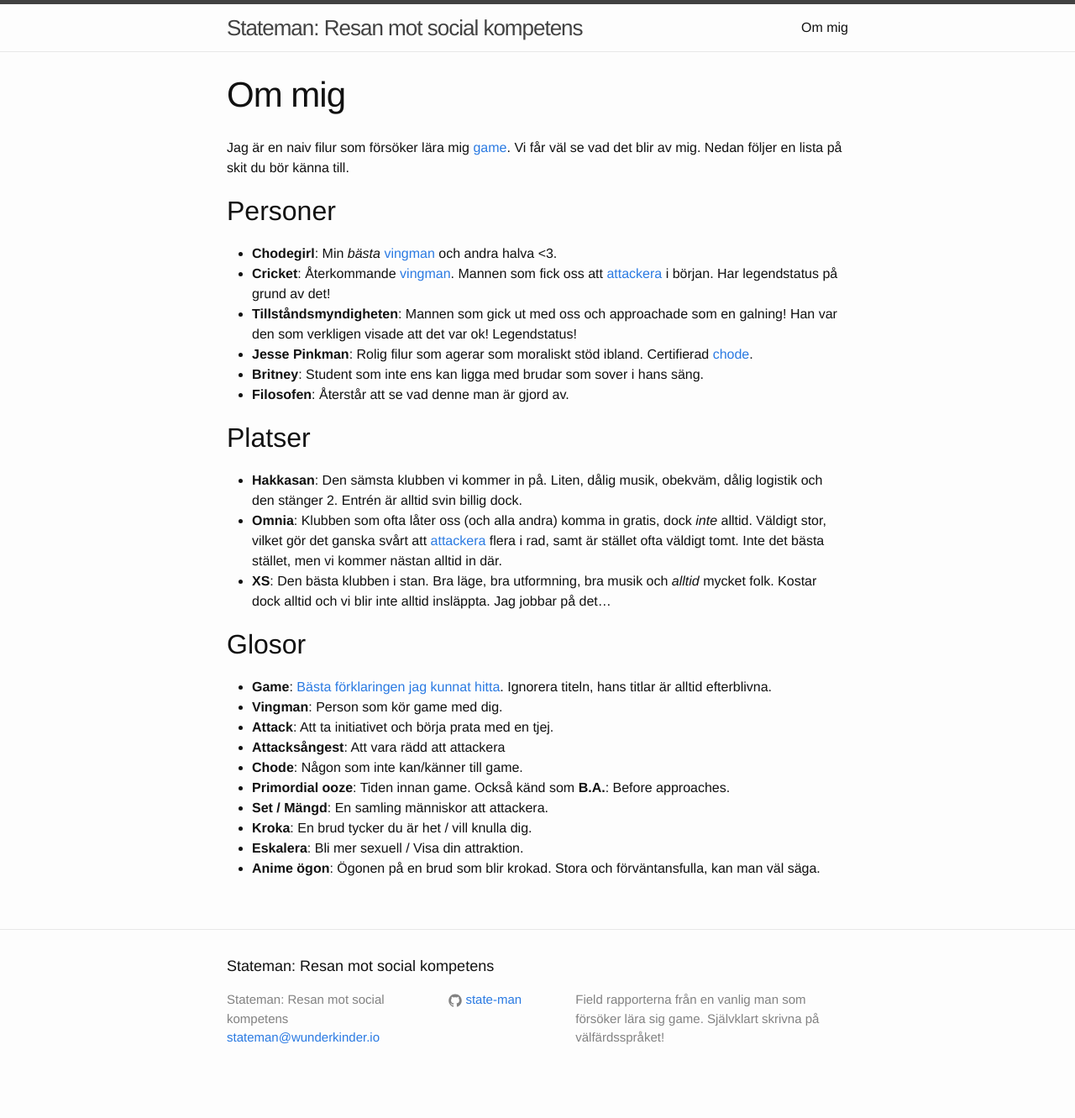
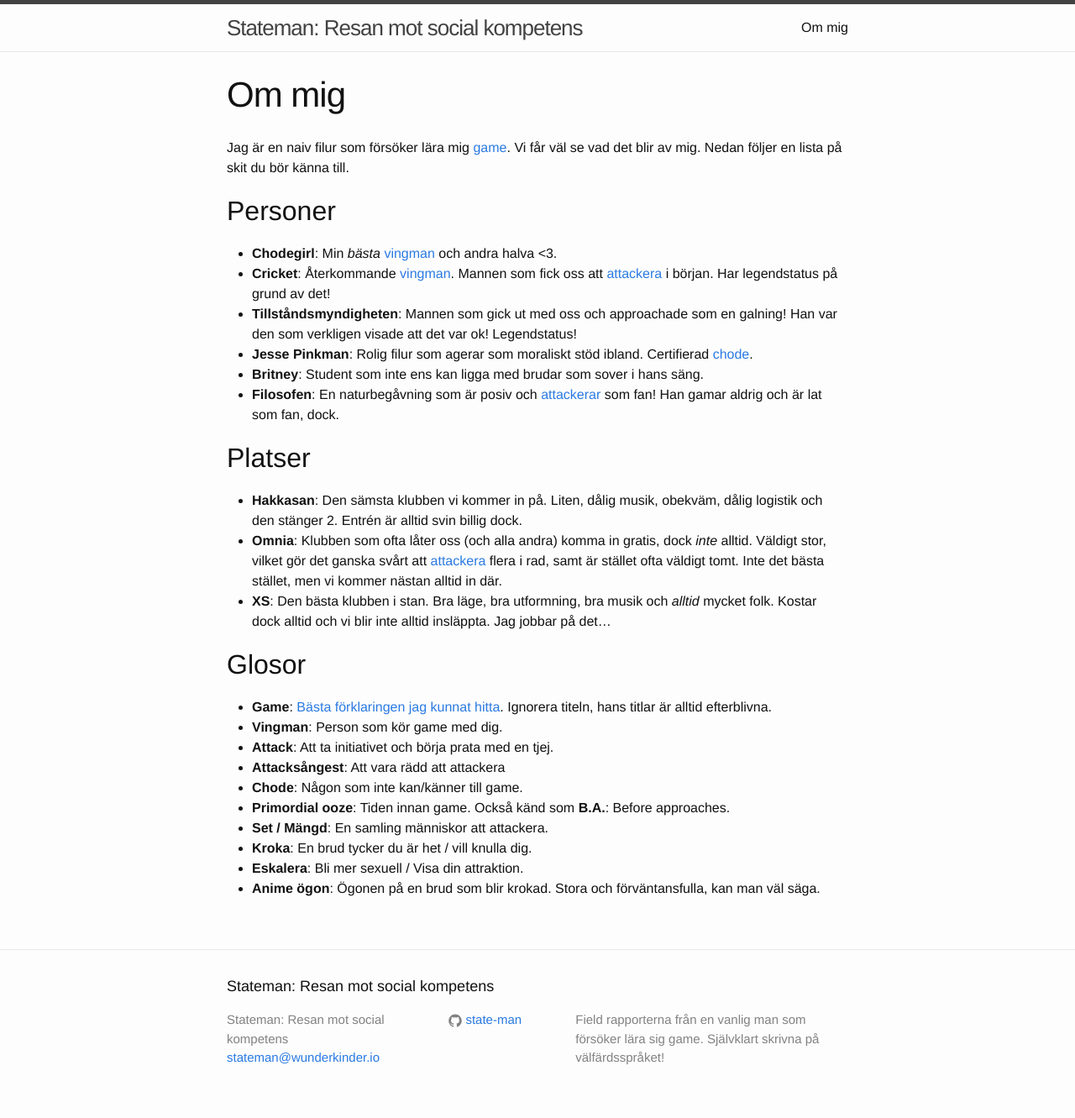
Before and after one commit to state-man/state-man.github.io, a Jekyll site: the page built from about.md, in a window 1280 px wide. Shown: the whole page at 84% size. Built offline with Jekyll 4.4.1, drawn with Linux system fonts in a browser that asks for light colours; before the commit the page ends 1307 px from its top, so only the background shows below that.

Commit message:
:two_men_holding_hands: Update Filosofen

```diff
--- a/about.md
+++ b/about.md
@@ -12,7 +12,7 @@ Jag är en naiv filur som försöker lära mig [game](#game). Vi får väl se va
 - **Tillståndsmyndigheten**: Mannen som gick ut med oss och approachade som en galning! Han var den som verkligen visade att det var ok! Legendstatus!
 - **Jesse Pinkman**: Rolig filur som agerar som moraliskt stöd ibland. Certifierad [chode](#chode).
 - **Britney**: Student som inte ens kan ligga med brudar som sover i hans säng.
-- **Filosofen**: Återstår att se vad denne man är gjord av.
+- **Filosofen**: En naturbegåvning som är posiv och [attackerar](#attack) som fan! Han gamar aldrig och är lat som fan, dock.
 
 ## Platser
 - **Hakkasan**: Den sämsta klubben vi kommer in på. Liten, dålig musik, obekväm, dålig logistik och den stänger 2. Entrén är alltid svin billig dock.
```
